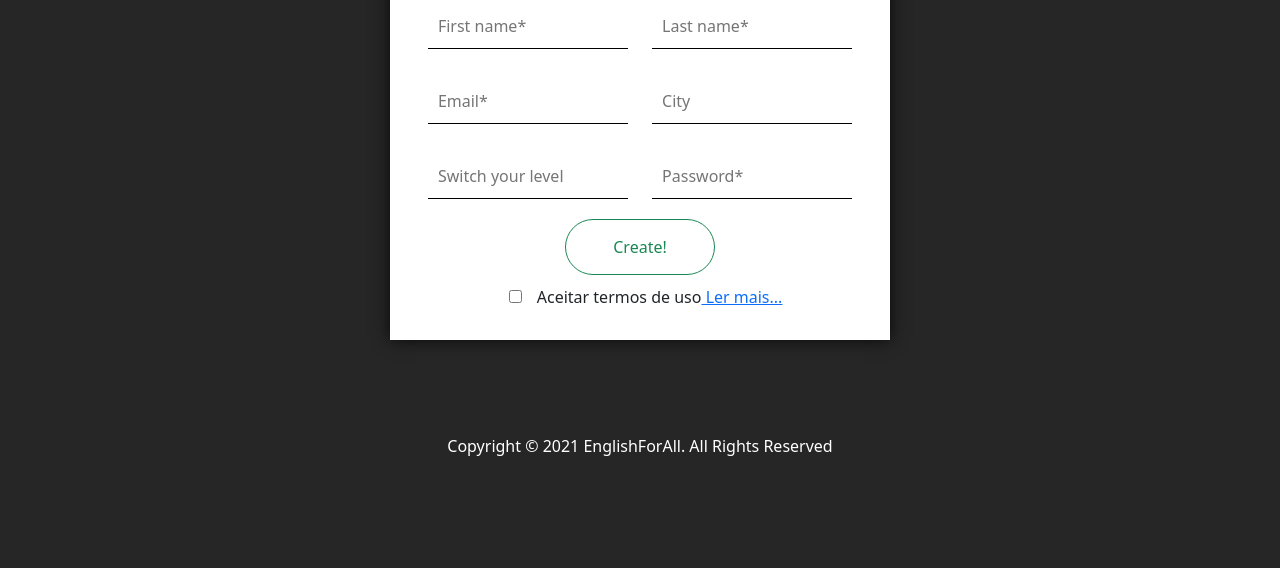
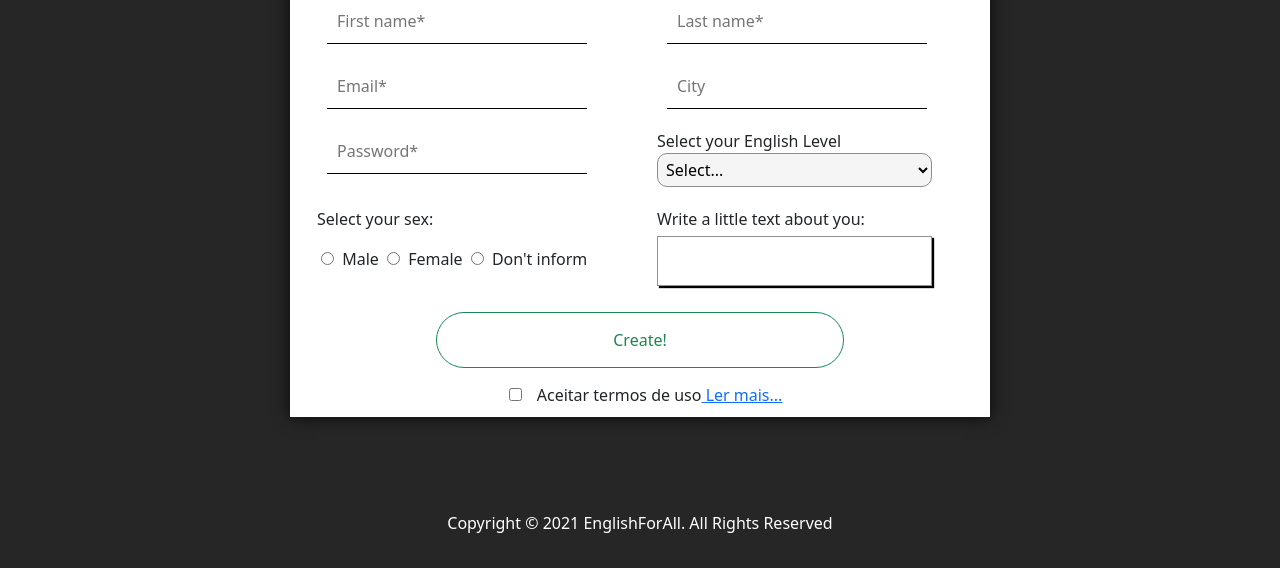
Before and after one commit to FelipeDourado0/site-curso-ingles, a plain HTML site: page signUp.html in a window 1280 px wide. Shown: the part 232-800 px from the top of the page. Drawn offline with nearby package versions, Linux system fonts and the light colour scheme.

Commit message:
acréscimo de inputs, singup

```diff
--- a/Styles/style-signup.css
+++ b/Styles/style-signup.css
@@ -4,7 +4,7 @@
 }
 
 .container-cadastro {
-  width: 500px;
+  width: 700px;
   height: 100%;
   background-color: white;
   margin: 5% auto;
@@ -17,18 +17,13 @@
   text-align: center;
 }
 
-.item-form {
-  padding: 10px;
-}
-
 .container-form {
   display: flex;
-  flex-direction: column;
+  flex-wrap: wrap;
+  margin: 0 auto;
   list-style: none;
-  justify-content: center;
-  padding: 0;
-  align-items: center;
-  text-align: center;
+  align-items: flex-start;
+  justify-content: space-around;
 }
 
 .container-form li {
@@ -40,7 +35,7 @@
 .container-form input {
   padding: 10px;
   margin: 0 10px;
-  width: 200px;
+  width: 85%;
   border: none;
   border-bottom: solid 1px black;
   outline: none;
@@ -50,9 +45,47 @@
   border-bottom: solid 2px #198754;
 }
 
+.item-form {
+  width: 45%;
+  padding: 10px 0;
+}
+
+.item-form textarea {
+  resize: none;
+  box-shadow: 2px 2px 1px rgba(0, 0, 0);
+  border: solid 1px rgb(145, 145, 145);
+  width: 90%;
+  margin-top: 5px;
+}
+
+.item-form > select {
+  text-decoration: none;
+  outline: none;
+  border: solid 1px #8d8d8d;
+  background-color: rgb(245, 245, 245);
+  width: 90%;
+  padding: 4px;
+  border-radius: 10px;
+  color: #020202;
+}
+
+.item-form > select:hover {
+  cursor: pointer;
+}
+
+.switch-sex input {
+  width: 15px;
+  margin: 0 3px;
+}
+
+.switch-sex input:hover,
+.switch-sex label:hover {
+  cursor: pointer;
+}
+
 .container-btn {
-  width: 220px;
   display: inline-block;
+  width: 100%;
 }
 
 .container-btn button {
@@ -60,11 +93,11 @@
   outline: none;
   border: solid 1px #198754;
   background-color: white;
-  width: 150px;
+  width: 60%;
   padding: 15px;
   color: #198754;
   border-radius: 500px;
-  margin-bottom: 10px;
+  margin: 10px 0 15px 20%;
 }
 
 .container-btn button:hover {
@@ -78,18 +111,28 @@
     width: 370px;
   }
 
+  .item-form {
+    width: 90%;
+    padding: 10px 0;
+  }
+
   .container-form input {
-    width: 120px;
+    width: 90%;
   }
 
   .container-btn {
-    width: 135px;
+    width: 90%;
     display: inline-block;
-    margin-left: 10px;
   }
 
   .container-btn button {
-    width: 80px;
+    width: 100%;
     padding: 10px;
+    margin: 10px auto;
+  }
+
+  .switch-sex input {
+    width: 15px;
+    margin: 0 3px;
   }
 }
--- a/signUp.html
+++ b/signUp.html
@@ -110,54 +110,68 @@
         <div class="container-cadastro">
             <h1>Create account</h1>
             <form>
-                <ul class="container-form">
+                <div class="container-form">
 
-                    <li>
                     <div class="item-form">
                         <input type="text" id="first_name" name="first_name" placeholder="First name*"
                             required="required">
-                            <input type="text" id="last_name" name="last_name" placeholder="Last name*"
+                    </div>
+
+                    <div class="item-form">
+                        <input type="text" id="last_name" name="last_name" placeholder="Last name*" required="required">
+                    </div>
+
+                    <div class="item-form">
+                        <input type="email" id="email_cadastro" name="email_cadastro" placeholder="Email*"
                             required="required">
                     </div>
-                    </li>
 
-                    <li>
                     <div class="item-form">
-
-                            <input type="email" id="email_cadastro" name="email_cadastro" placeholder="Email*"
-                                required="required">
                         <input type="text" id="city_cadastro" name="city_cadastro" placeholder="City"
                             required="required">
                     </div>
-                    </li>
 
-                    <li>
                     <div class="item-form">
+                        <input type="password" id="password_cadastro" name="password_cadastro" placeholder="Password*"
+                            required="required">
+                    </div>
 
-                            <input type="list" list="level_english" name="level_english" placeholder="Switch your level"
-                                required="required">
-                            <datalist id="level_english">
-                                <option value="advanced"></option>
-                                <option value="Middle"></option>
-                                <option value="Beginner"></option>
-                            </datalist>
-                            <input type="password" id="password_cadastro" name="password_cadastro"
-                                placeholder="Password*" required="required">
+                    <div class="item-form">
+                        <label for="level-english">Select your English Level</label>
+                        <select name="level-english">
+                            <option value="Select">Select...</option>
+                            <option value="Beginner">Beginner</option>
+                            <option value="Middle">Middle</option>
+                            <option value="advanced">Advanced</option>
+                        </select>
+                    </div>
 
+                    <div class="item-form switch-sex">
+                        <p>Select your sex:</p>
+                        <input type="radio" name="switch-sex" id="male-sex" value="male">
+                        <label for="male-sex">Male</label>
+                        <input type="radio" name="switch-sex" id="female-sex" value="female">
+                        <label for="female-sex">Female</label>
+                        <input type="radio" name="switch-sex" id="no-sex" value="other">
+                        <label for="no-sex">Don't inform</label>
                     </div>
-                    </li>
-                    <li>
+
+                    <div class="item-form">
+                        <label for="textarea-form">Write a little text about you:</label>
+                        <textarea name="textarea-form" id="textarea-form"></textarea>
+                    </div>
+
                     <div class="container-btn">
                         <button type="submit" class="button-cadastrar">Create!</button>
                     </div>
+
                     <div>
                         <input style=" width: 15px; padding:5px;" type="checkbox" id="aceitar_termos"
                             name="aceitar_termos" required="required">
                         <label for="aceitar_termos">Aceitar termos de uso<a href="#"> Ler mais...</a></label>
                     </div>
-                    </li>
 
-                </ul>
+                </div>
 
             </form>
         </div>
```
Also changed, not shown: Styles/style-grammar.css (+12 -0 lines), adj_pre.html (+17 -36 lines), formularioJorge.html (+0 -1 lines). Lines whose indentation alone changed are shown as unchanged.
